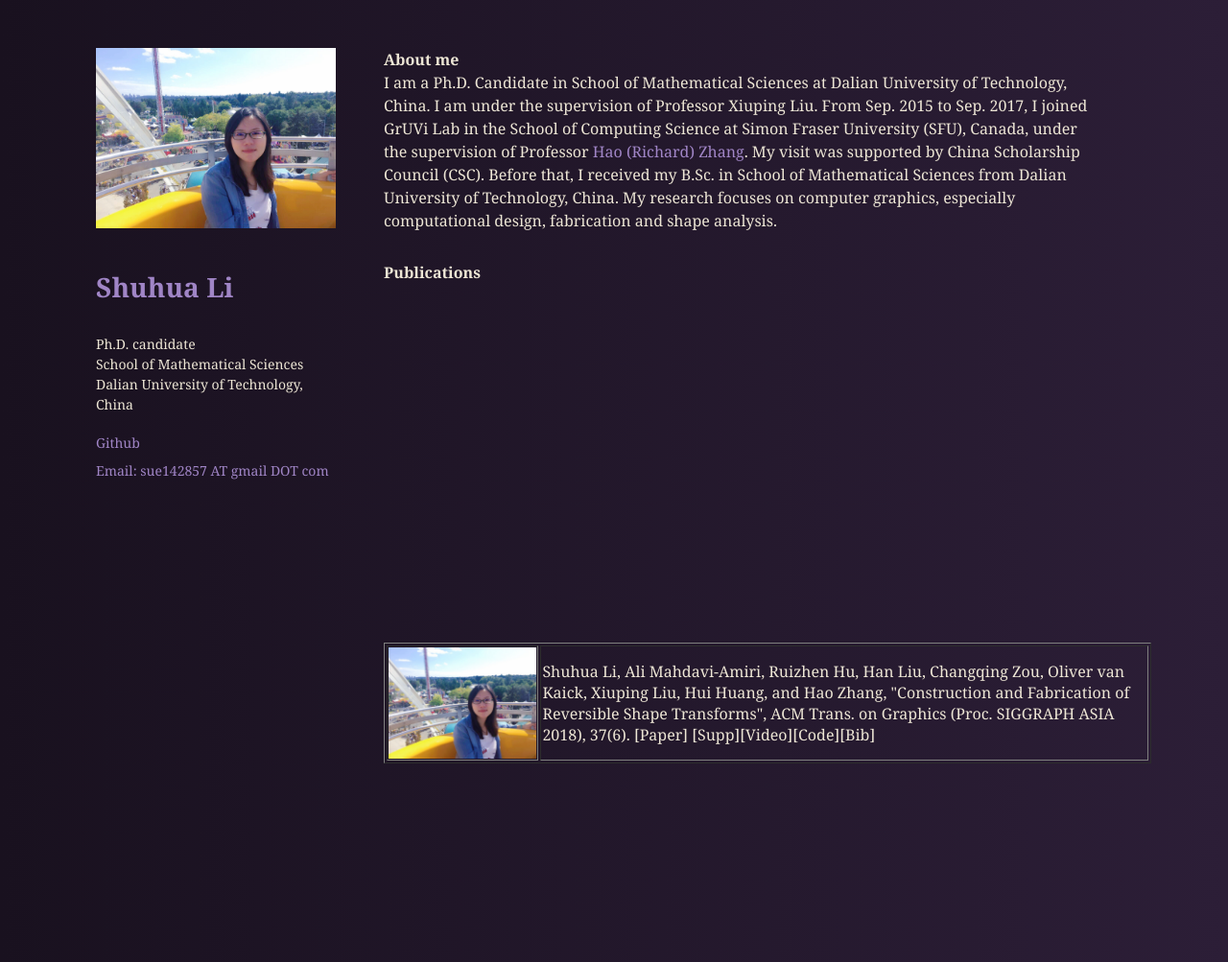
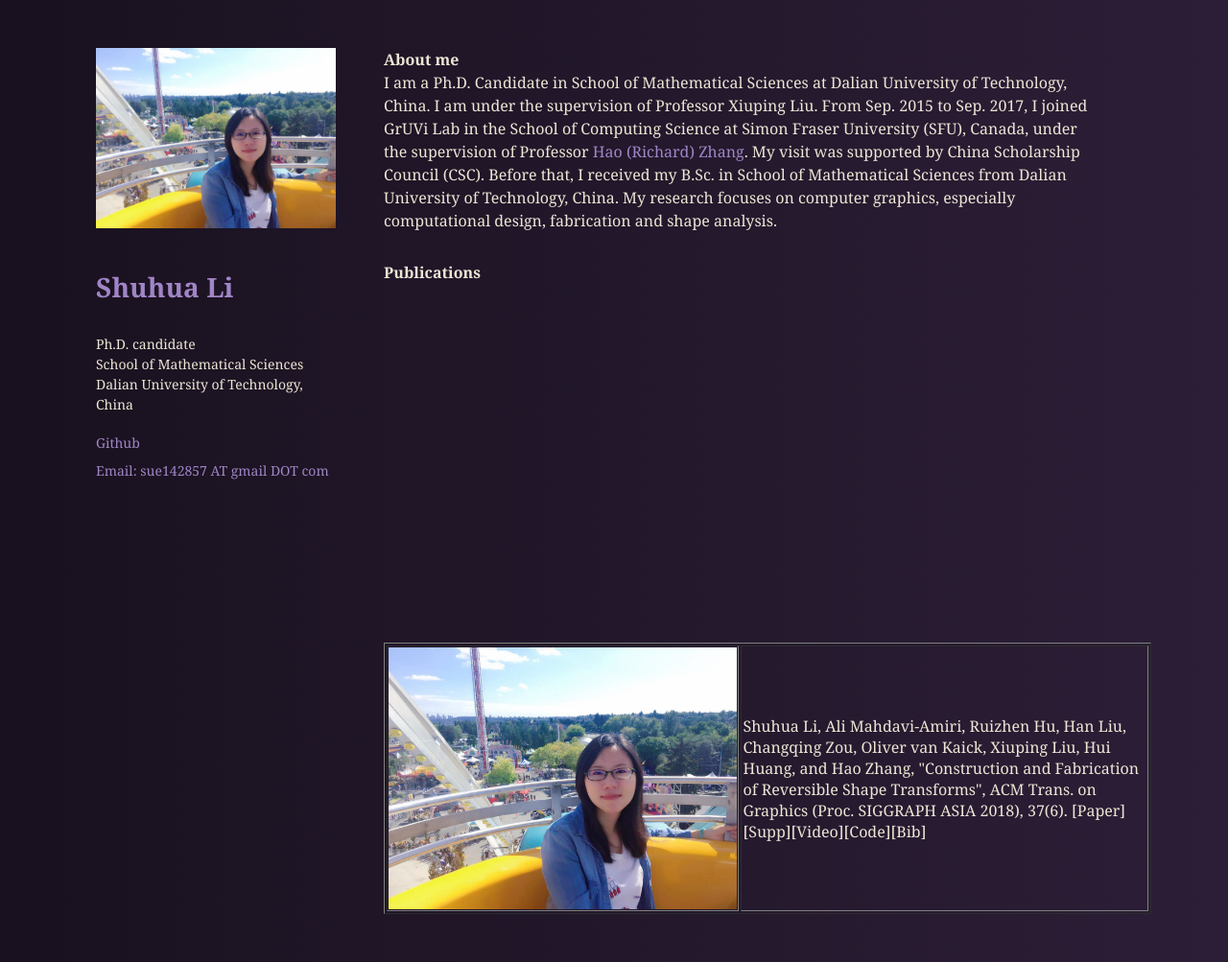
Before and after one commit to sergiokopplin/violet, a Jekyll site: the page built from index.html, in a window 1280 px wide. Shown: the whole page at 96% size. Built offline with Jekyll 4.4.1, drawn with Linux system fonts in a browser that asks for light colours.

Commit message:
Update section.sass

```diff
--- a/_sass/section.sass
+++ b/_sass/section.sass
@@ -22,6 +22,6 @@
   margin-bottom: 30px
   width: 800px
 
-.content table th
+.content table td
   margin-bottom: 30px
   width: 800px
```
